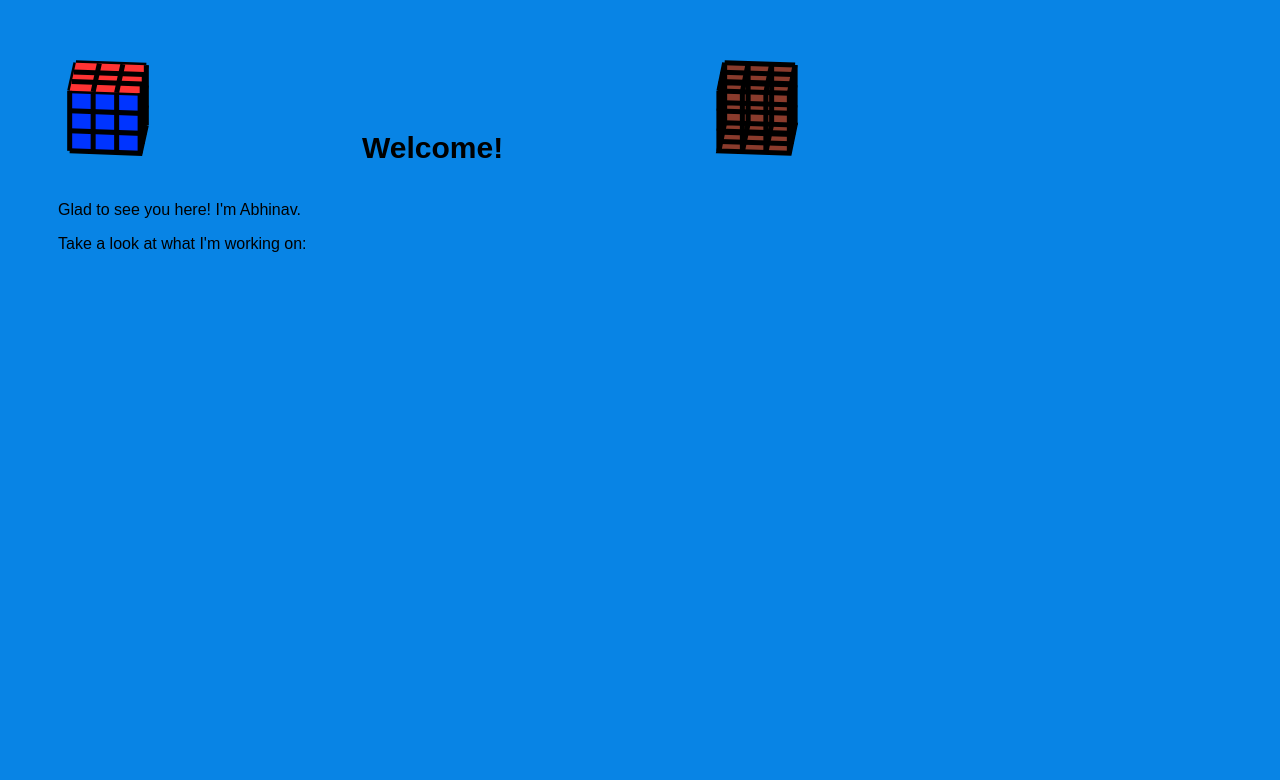
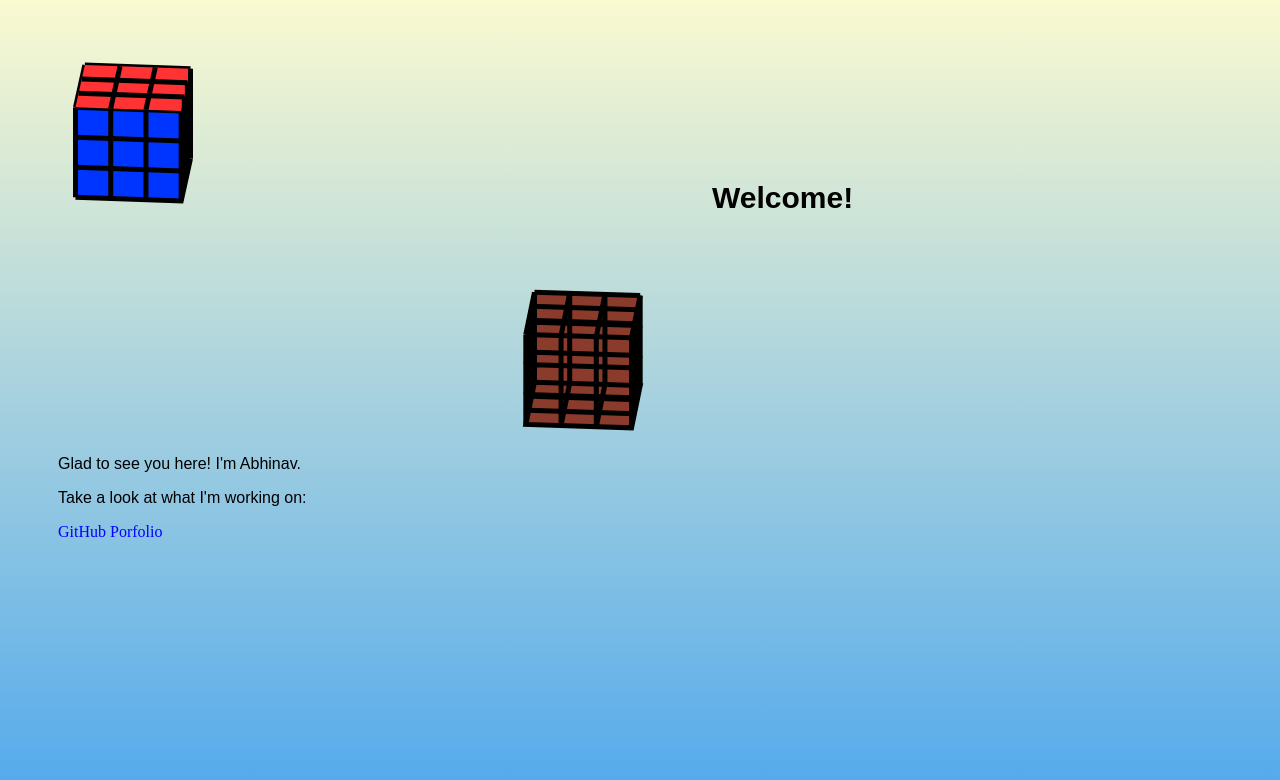
Before and after one commit to abx393/rotating-cube, a PHP site: page / in a window 1280 px wide. Shown: the top 780 px of the page. Run offline with PHP 8.4, Linux system fonts and the light colour scheme.

Commit message:
gradient background

```diff
--- a/draw.js
+++ b/draw.js
@@ -44,6 +44,7 @@
 
         ctx.moveTo(topInnerX[curr], topInnerY[curr]);
         ctx.lineTo(topInnerX[next], topInnerY[next]);
+        ctx.strokeStyle = "#000000";
         ctx.stroke();
     }
 }
--- a/index.html
+++ b/index.html
@@ -6,15 +6,17 @@
   <body>
         <button id = "drawBtn" >Start</button>
 
-        <canvas id = "rubiksCanvas" width = "100" height = "100"></canvas>
+        <canvas id = "rubiksCanvas" width = "150" height = "150"></canvas>
           <h1>Welcome!</h1>
-        <canvas id = "transparentCanvas" width = "100" height = "100"></canvas>
+        <canvas id = "transparentCanvas" width = "150" height = "150"></canvas>
 
         <img id = "profile" href = "images/profile.jpg"/>
 
         <p>Glad to see you here! I'm Abhinav.</p>
         <p>Take a look at what I'm working on: </p>
 
+        <a href = "https://www.github.com/abx393" target = "_blank">GitHub Porfolio</a>
+
         <script src = "coordinates.js"></script>
         <script src = "draw.js"></script>
         <script src = "main.js"></script>
--- a/style.css
+++ b/style.css
@@ -1,13 +1,13 @@
-* {
-    background-color: rgb(8, 132, 229);
+body {
+    /*background-color: rgb(8, 132, 229, 0.6);*/
+    background: linear-gradient(to top, rgb(8, 132, 229, 0.7), rgb(232, 227, 22, 0.2)) fixed;
 }
 
 h1 {
     font-family: sans-serif;
     font-size: 30px;
     display: inline-block;
-    margin-left: 200px;
-    margin-right: 200px;
+    text-align: center;
 }
 
 button {
@@ -28,14 +28,18 @@
 
 canvas#transparentCanvas {
     display: inline-block;
+    margin-left: 500px;
     margin-right: 50px;
     margin-top: 50px;
+    align-content: right;
 }
 
 canvas#rubiksCanvas {
     display: inline-block;
     margin-left: 50px;
+    margin-right: 500px;
     margin-top: 50px;
+    align-content: left;
 }
 
 img {
@@ -43,3 +47,27 @@
     height: auto;
     display: inline-block;
 }
+
+a {
+    margin-left: 50px;
+}
+
+a:link {
+    color: blue;
+    text-decoration: none;
+}
+
+a:visited {
+    color: green;
+    text-decoration: none;
+}
+
+a:hover {
+    color: hotpink;
+    text-decoration: underline;
+}
+
+a: active {
+    color: chocolate;
+    text-decoration: underline;
+}
```
